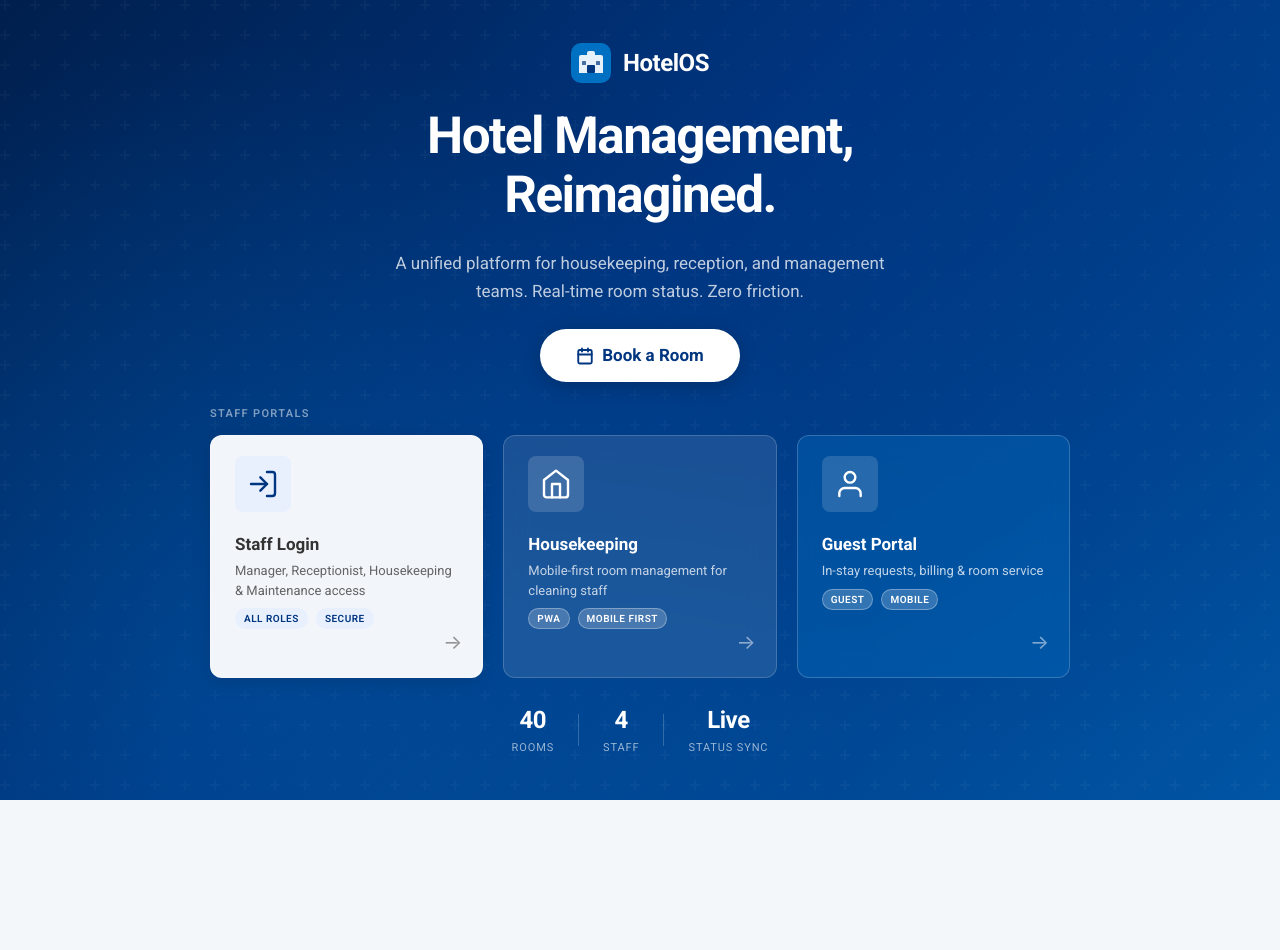
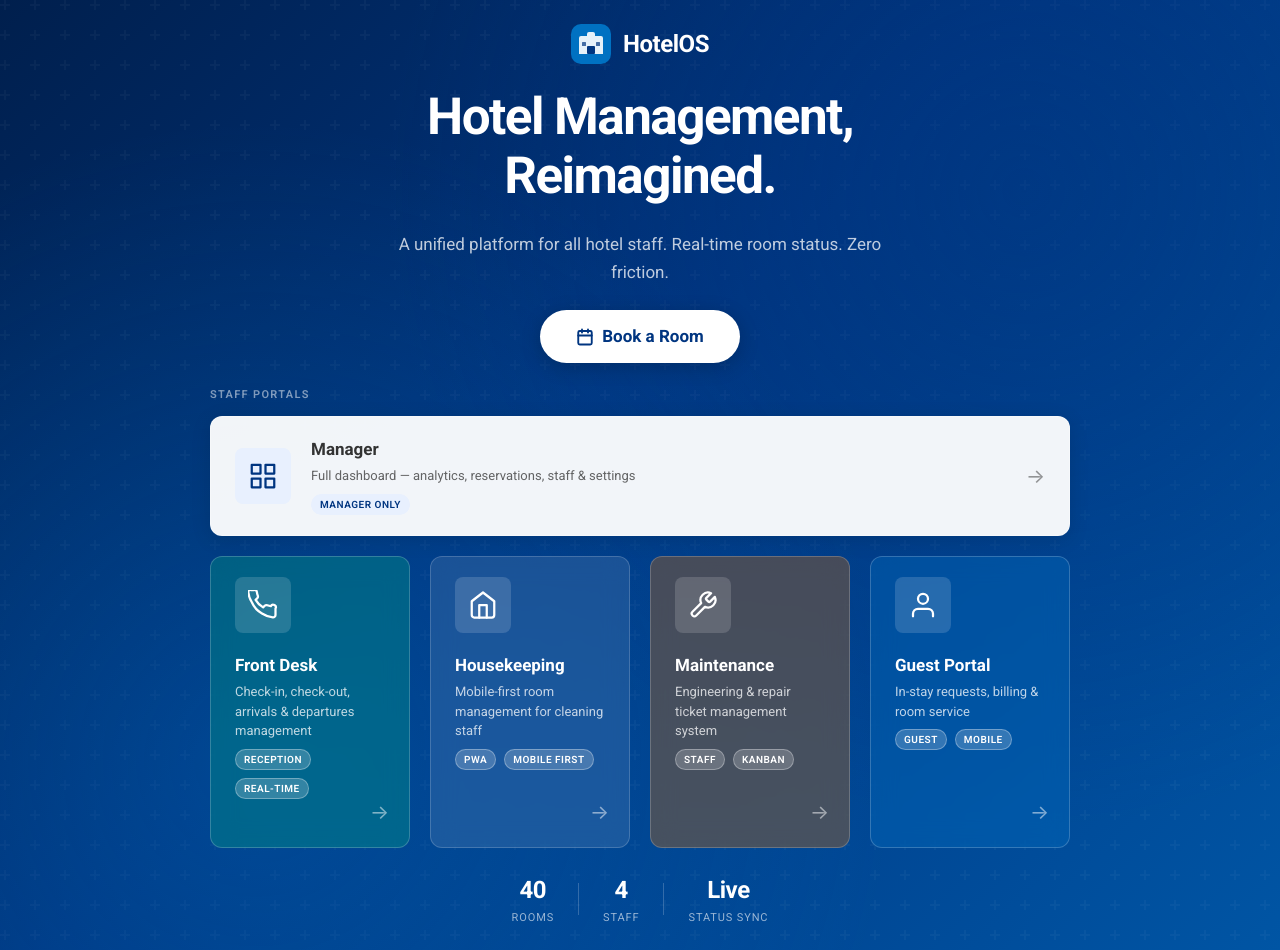
Before and after one commit to lfaz433/hotelos-pwa, a React (Vite) app: page / in a window 1280 px wide. Before the commit the page ends 800 px from the top, so only its background shows below. Built offline with nearby package versions, Linux system fonts and the light colour scheme.

Commit message:
Show all role cards on landing page with direct login links

```diff
--- a/src/pages/LandingPage.css
+++ b/src/pages/LandingPage.css
@@ -122,7 +122,7 @@
   cursor: pointer;
 }
 
-/* Glassmorphism — dim */
+/* Glassmorphism — dim (housekeeping) */
 .landing__card--hk {
   background: rgba(255,255,255,0.1);
   border: 1px solid rgba(255,255,255,0.18);
@@ -130,7 +130,7 @@
   backdrop-filter: blur(12px);
 }
 
-/* Bright white — primary role */
+/* Bright white — manager */
 .landing__card--primary {
   background: rgba(255,255,255,0.95);
   border: 1px solid rgba(255,255,255,0.3);
@@ -138,7 +138,23 @@
   box-shadow: 0 4px 20px rgba(0,0,0,0.12);
 }
 
-/* Blue tint */
+/* Teal tint — front desk */
+.landing__card--reception {
+  background: rgba(0, 160, 130, 0.35);
+  border: 1px solid rgba(255,255,255,0.2);
+  color: #fff;
+  backdrop-filter: blur(12px);
+}
+
+/* Orange tint — maintenance */
+.landing__card--maintenance {
+  background: rgba(200, 100, 0, 0.35);
+  border: 1px solid rgba(255,255,255,0.2);
+  color: #fff;
+  backdrop-filter: blur(12px);
+}
+
+/* Blue tint — guest */
 .landing__card--guest {
   background: rgba(0, 113, 194, 0.35);
   border: 1px solid rgba(255,255,255,0.2);
@@ -150,9 +166,11 @@
   transform: translateY(-3px);
   box-shadow: 0 16px 40px rgba(0,0,0,0.25);
 }
-.landing__card--hk:hover { background: rgba(255,255,255,0.17); }
-.landing__card--primary:hover { background: #fff; }
-.landing__card--guest:hover { background: rgba(0, 113, 194, 0.55); }
+.landing__card--hk:hover       { background: rgba(255,255,255,0.17); }
+.landing__card--primary:hover  { background: #fff; }
+.landing__card--reception:hover { background: rgba(0, 160, 130, 0.55); }
+.landing__card--maintenance:hover { background: rgba(200, 100, 0, 0.55); }
+.landing__card--guest:hover    { background: rgba(0, 113, 194, 0.55); }
 
 /* ─── Card internals ─── */
 .landing__card-icon {
@@ -166,6 +184,8 @@
 }
 
 .landing__card--hk .landing__card-icon,
+.landing__card--reception .landing__card-icon,
+.landing__card--maintenance .landing__card-icon,
 .landing__card--guest .landing__card-icon {
   background: rgba(255,255,255,0.15);
   color: #fff;
@@ -261,25 +281,37 @@
   background: rgba(255,255,255,0.2);
 }
 
-/* ─── Desktop: 3-column grid ─── */
+/* ─── Desktop: 2+3 column grid ─── */
 @media (min-width: 680px) {
   .landing__cards {
     display: grid;
-    grid-template-columns: repeat(3, 1fr);
+    grid-template-columns: repeat(2, 1fr);
     gap: var(--space-5);
   }
-  .landing__card {
+  /* First card (Manager) spans full width to make it stand out */
+  .landing__cards > a:first-child {
+    grid-column: 1 / -1;
+    flex-direction: row;
+    padding-bottom: var(--space-5);
+  }
+  .landing__cards > a:not(:first-child) {
     flex-direction: column;
     align-items: flex-start;
     height: 100%;
     padding-bottom: calc(var(--space-5) + 28px);
   }
-  .landing__card-arrow {
+  .landing__cards > a:not(:first-child) .landing__card-arrow {
     position: absolute;
     bottom: var(--space-5);
     right: var(--space-5);
   }
-  .landing__section-label {
-    text-align: left;
+}
+
+@media (min-width: 900px) {
+  .landing__cards {
+    grid-template-columns: repeat(4, 1fr);
+  }
+  .landing__cards > a:first-child {
+    grid-column: 1 / -1;
   }
 }
--- a/src/pages/LandingPage.jsx
+++ b/src/pages/LandingPage.jsx
@@ -1,4 +1,5 @@
-import { Link } from 'react-router-dom'
+import { useEffect } from 'react'
+import { Link, useNavigate } from 'react-router-dom'
 import './LandingPage.css'
 
 export default function LandingPage() {
@@ -6,6 +7,8 @@ export default function LandingPage() {
     <div className="landing">
       <div className="landing__bg" />
       <div className="landing__content">
+
+        {/* Logo */}
         <div className="landing__logo">
           <svg width="40" height="40" viewBox="0 0 40 40" fill="none">
             <rect width="40" height="40" rx="10" fill="#0071c2"/>
@@ -19,44 +22,64 @@ export default function LandingPage() {
 
         <h1 className="landing__headline">Hotel Management,<br />Reimagined.</h1>
         <p className="landing__subtitle">
-          A unified platform for housekeeping, reception, and management teams.
+          A unified platform for all hotel staff.
           Real-time room status. Zero friction.
         </p>
 
-        {/* Primary CTA */}
+        {/* Guest primary CTA */}
         <Link to="/booking" className="landing__btn-primary" id="btn-open-booking">
           <svg width="18" height="18" viewBox="0 0 24 24" fill="none" stroke="currentColor" strokeWidth="2.5" strokeLinecap="round" strokeLinejoin="round">
-            <rect x="3" y="4" width="18" height="18" rx="2" ry="2"/><line x1="16" y1="2" x2="16" y2="6"/><line x1="8" y1="2" x2="8" y2="6"/><line x1="3" y1="10" x2="21" y2="10"/>
+            <rect x="3" y="4" width="18" height="18" rx="2" ry="2"/>
+            <line x1="16" y1="2" x2="16" y2="6"/><line x1="8" y1="2" x2="8" y2="6"/>
+            <line x1="3" y1="10" x2="21" y2="10"/>
           </svg>
           Book a Room
         </Link>
 
-        {/* Card grid — role-based portals */}
+        {/* Staff role portals */}
         <div className="landing__section-label">Staff Portals</div>
         <div className="landing__cards">
 
-          {/* Staff Login — single entry point for all staff */}
-          <Link to="/login" className="landing__card landing__card--primary" id="btn-staff-login">
+          {/* Manager */}
+          <Link to="/login?role=manager" className="landing__card landing__card--primary" id="btn-manager">
             <div className="landing__card-icon">
-              <svg width="32" height="32" viewBox="0 0 24 24" fill="none" stroke="currentColor" strokeWidth="1.8" strokeLinecap="round" strokeLinejoin="round">
-                <path d="M15 3h4a2 2 0 012 2v14a2 2 0 01-2 2h-4"/><polyline points="10 17 15 12 10 7"/><line x1="15" y1="12" x2="3" y2="12"/>
+              <svg width="30" height="30" viewBox="0 0 24 24" fill="none" stroke="currentColor" strokeWidth="1.8" strokeLinecap="round" strokeLinejoin="round">
+                <rect x="3" y="3" width="7" height="7"/><rect x="14" y="3" width="7" height="7"/>
+                <rect x="14" y="14" width="7" height="7"/><rect x="3" y="14" width="7" height="7"/>
               </svg>
             </div>
             <div className="landing__card-body">
-              <h2>Staff Login</h2>
-              <p>Manager, Receptionist, Housekeeping & Maintenance access</p>
+              <h2>Manager</h2>
+              <p>Full dashboard — analytics, reservations, staff & settings</p>
               <div className="landing__card-meta">
-                <span className="badge">All Roles</span>
-                <span className="badge">Secure</span>
+                <span className="badge">Manager Only</span>
+              </div>
+            </div>
+            <div className="landing__card-arrow">→</div>
+          </Link>
+
+          {/* Front Desk */}
+          <Link to="/login?role=reception" className="landing__card landing__card--reception" id="btn-reception">
+            <div className="landing__card-icon">
+              <svg width="30" height="30" viewBox="0 0 24 24" fill="none" stroke="currentColor" strokeWidth="1.8" strokeLinecap="round" strokeLinejoin="round">
+                <path d="M22 16.92v3a2 2 0 01-2.18 2 19.79 19.79 0 01-8.63-3.07A19.5 19.5 0 013.07 9.81 19.79 19.79 0 01.14 1.2 2 2 0 012.12 0h3a2 2 0 012 1.72c.127.96.361 1.903.7 2.81a2 2 0 01-.45 2.11L6.09 7.91a16 16 0 006 6l1.27-1.27a2 2 0 012.11-.45c.907.339 1.85.573 2.81.7A2 2 0 0122 14.92z"/>
+              </svg>
+            </div>
+            <div className="landing__card-body">
+              <h2>Front Desk</h2>
+              <p>Check-in, check-out, arrivals & departures management</p>
+              <div className="landing__card-meta">
+                <span className="badge">Reception</span>
+                <span className="badge">Real-time</span>
               </div>
             </div>
             <div className="landing__card-arrow">→</div>
           </Link>
 
           {/* Housekeeping */}
-          <Link to="/housekeeping" className="landing__card landing__card--hk" id="btn-housekeeping">
+          <Link to="/login?role=housekeeper" className="landing__card landing__card--hk" id="btn-housekeeping">
             <div className="landing__card-icon">
-              <svg width="32" height="32" viewBox="0 0 24 24" fill="none" stroke="currentColor" strokeWidth="1.8" strokeLinecap="round" strokeLinejoin="round">
+              <svg width="30" height="30" viewBox="0 0 24 24" fill="none" stroke="currentColor" strokeWidth="1.8" strokeLinecap="round" strokeLinejoin="round">
                 <path d="M3 9l9-7 9 7v11a2 2 0 01-2 2H5a2 2 0 01-2-2z"/>
                 <polyline points="9 22 9 12 15 12 15 22"/>
               </svg>
@@ -72,12 +95,30 @@ export default function LandingPage() {
             <div className="landing__card-arrow">→</div>
           </Link>
 
+          {/* Maintenance */}
+          <Link to="/login?role=maintenance" className="landing__card landing__card--maintenance" id="btn-maintenance">
+            <div className="landing__card-icon">
+              <svg width="30" height="30" viewBox="0 0 24 24" fill="none" stroke="currentColor" strokeWidth="1.8" strokeLinecap="round" strokeLinejoin="round">
+                <path d="M14.7 6.3a1 1 0 0 0 0 1.4l1.6 1.6a1 1 0 0 0 1.4 0l3.77-3.77a6 6 0 0 1-7.94 7.94l-6.91 6.91a2.12 2.12 0 0 1-3-3l6.91-6.91a6 6 0 0 1 7.94-7.94l-3.76 3.76z"/>
+              </svg>
+            </div>
+            <div className="landing__card-body">
+              <h2>Maintenance</h2>
+              <p>Engineering & repair ticket management system</p>
+              <div className="landing__card-meta">
+                <span className="badge">Staff</span>
+                <span className="badge">Kanban</span>
+              </div>
+            </div>
+            <div className="landing__card-arrow">→</div>
+          </Link>
+
           {/* Guest Portal */}
           <Link to="/guest" className="landing__card landing__card--guest" id="btn-guest">
             <div className="landing__card-icon">
-              <svg width="32" height="32" viewBox="0 0 24 24" fill="none" stroke="currentColor" strokeWidth="1.8" strokeLinecap="round" strokeLinejoin="round">
-                <path d="M20 21v-2a4 4 0 0 0-4-4H8a4 4 0 0 0-4 4v2"></path>
-                <circle cx="12" cy="7" r="4"></circle>
+              <svg width="30" height="30" viewBox="0 0 24 24" fill="none" stroke="currentColor" strokeWidth="1.8" strokeLinecap="round" strokeLinejoin="round">
+                <path d="M20 21v-2a4 4 0 0 0-4-4H8a4 4 0 0 0-4 4v2"/>
+                <circle cx="12" cy="7" r="4"/>
               </svg>
             </div>
             <div className="landing__card-body">
@@ -93,6 +134,7 @@ export default function LandingPage() {
 
         </div>
 
+        {/* Stats bar */}
         <div className="landing__stats">
           <div className="landing__stat">
             <span className="landing__stat-num">40</span>
@@ -109,6 +151,7 @@ export default function LandingPage() {
             <span className="landing__stat-label">Status Sync</span>
           </div>
         </div>
+
       </div>
     </div>
   )
--- a/src/pages/LoginPortal.jsx
+++ b/src/pages/LoginPortal.jsx
@@ -1,5 +1,5 @@
-import { useState } from 'react'
-import { useNavigate } from 'react-router-dom'
+import { useState, useEffect } from 'react'
+import { useNavigate, useSearchParams } from 'react-router-dom'
 import { useHotel } from '../context/HotelContext'
 import './LoginPortal.css'
 
@@ -7,7 +7,8 @@ export default function LoginPortal() {
   const { login } = useHotel()
   const navigate = useNavigate()
 
-  const [username, setUsername] = useState('')
+  const [searchParams] = useSearchParams()
+  const [username, setUsername] = useState(searchParams.get('role') || '')
   const [password, setPassword] = useState('')
   const [loading, setLoading] = useState(false)
   const [error, setError] = useState('')
```
